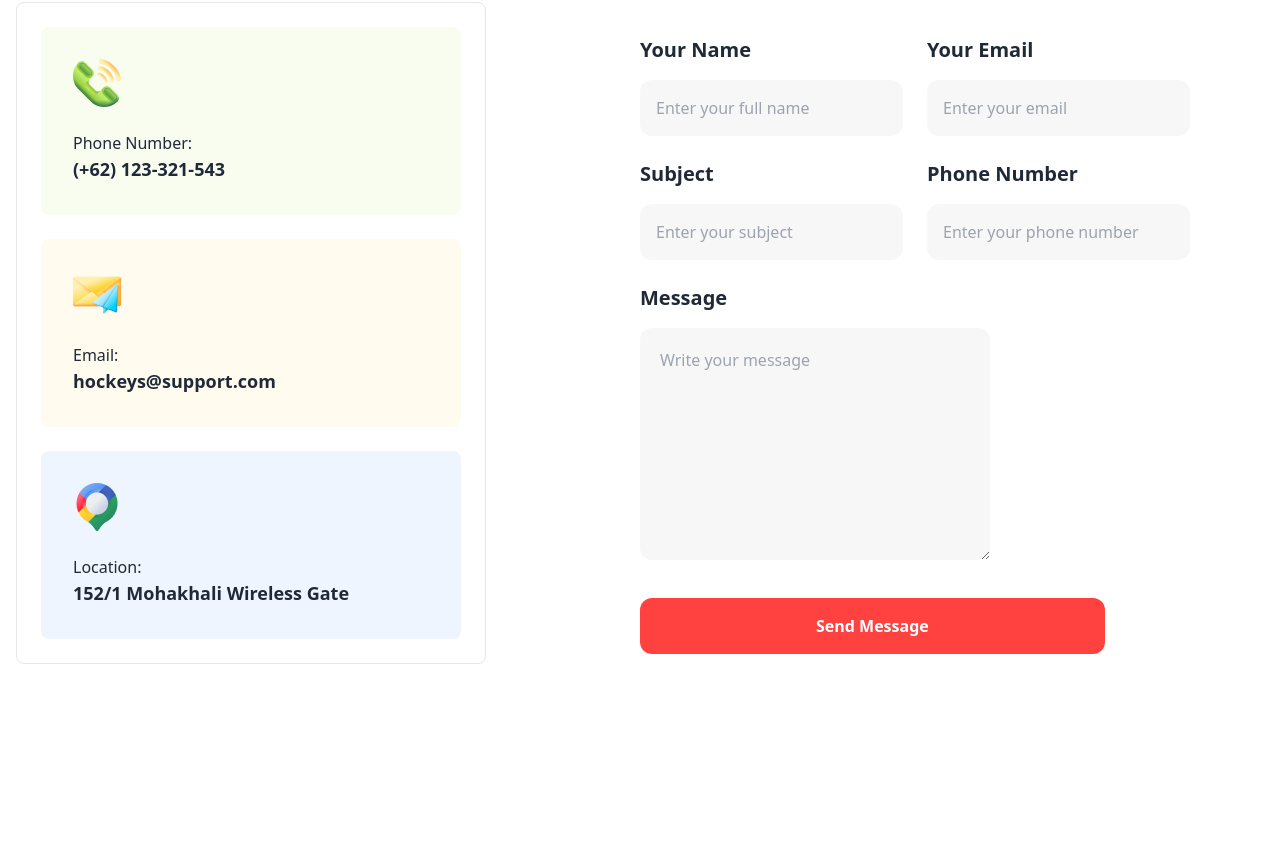
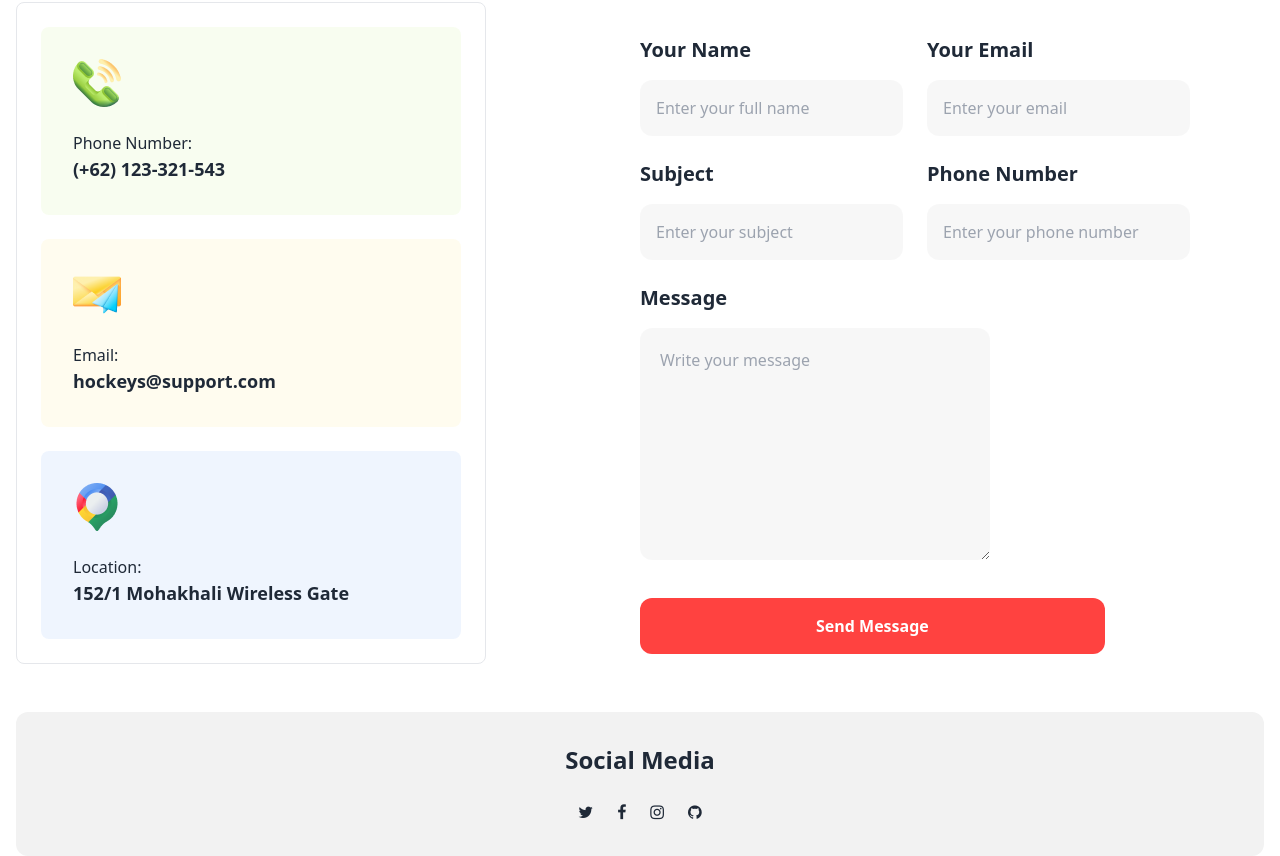
Before and after one commit to MohammadRakib1/assignment-3, a plain HTML site: page index.html in a window 1280 px wide. Shown: the part 4456-5312 px from the top of the page. Before the commit the page ends 5120 px from the top, so only its background shows below. Drawn offline with nearby package versions, Linux system fonts and the light colour scheme.

Commit message:
social link added

```diff
--- a/index.html
+++ b/index.html
@@ -4,7 +4,7 @@
 <head>
     <meta charset="UTF-8">
     <meta name="viewport" content="width=device-width, initial-scale=1.0">
-    <title>Hockeys</title>
+    <title>HockeY</title>
     <!-- Favicon  -->
     <link rel="shortcut icon" href="Images/player.png" type="image/x-icon">
     <!-- DaisyUI CDN -->
@@ -448,7 +448,23 @@
                 </div>
             </div>
         </section>
+        <!-- Social Link -->
+        <section class="mt-12">
+            <div>
+                <nav class="footer-center mx-4 p-8 bg-base-200 text-base-content rounded-xl">
+                    <h2 class="text-2xl font-extrabold mb-6">Social Media</h2>
+                    <div class="flex flex-row justify-center gap-6 mt-0">
+                            <a href=""><i class="fa fa-twitter"></i></a>
+                            <a href=""><i class="fa fa-facebook-f"></i></a>
+                            <a href=""><i class="fa fa-instagram"></i></a>
+                            <a href=""><i class="fa fa-github"></i></a>
+                    </div>
+                </nav>
+            </div>
+        </section>
     </main>
+    <!-- Footer -->
+
 </body>
 
 </html>
```
